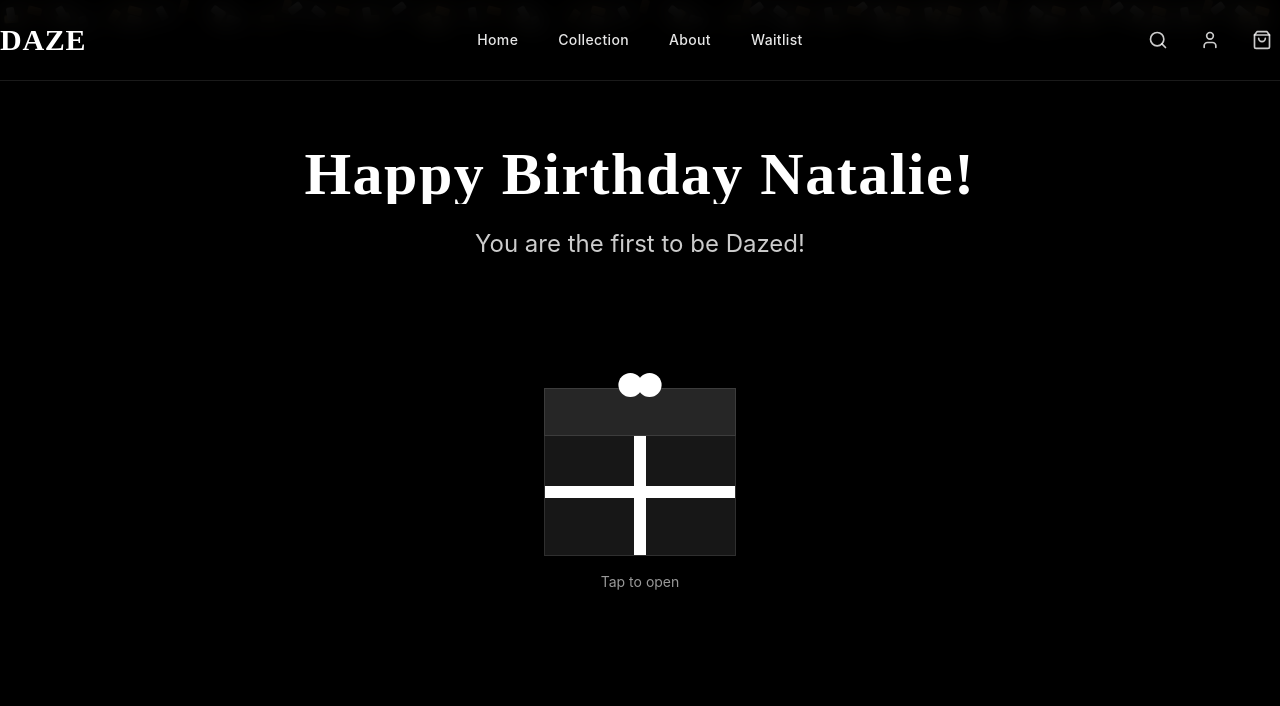
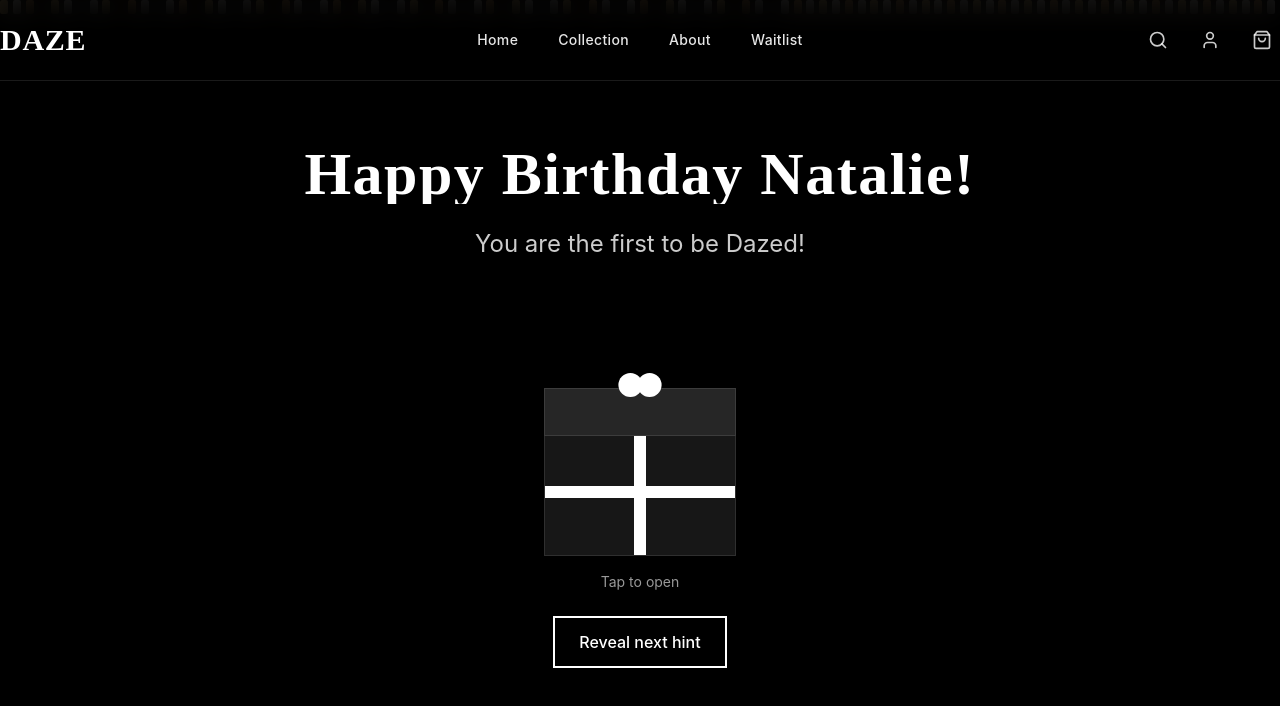
Before and after one commit to dingalanger/Daze-Perfumes, a Next.js app: page /natalie in a window 1280 px wide. Shown: the top 706 px of the page. Built offline with nearby package versions, Linux system fonts and the light colour scheme.

Commit message:
feat(secret): confetti burst with gravity on box click + 'Reveal next hint' button; copy tweaks on product toast; lighten gold contrast

```diff
--- a/components/Confetti.tsx
+++ b/components/Confetti.tsx
@@ -17,7 +17,7 @@ export default function Confetti({ fullScreen = false, density = 48, variant = '
     const color = COLORS[index % COLORS.length]
     const leftPercent = (index * 97) % 100
     const baseDelay = (index % 12) * 0.15
-    const baseDuration = 3 + (index % 6) * 0.4
+    const baseDuration = 2.2 + (index % 6) * 0.35
     const adjustedDuration = Math.max(1.2, baseDuration / Math.max(0.25, speed))
     const driftPx = (index % 2 === 0 ? 1 : -1) * (10 + (index % 10))
 
@@ -36,6 +36,9 @@ export default function Confetti({ fullScreen = false, density = 48, variant = '
 
   return (
     <div className={containerClass} aria-hidden>
+      <style jsx>{`
+        @keyframes confettiFallOnce { 0% { transform: translate3d(0,-10%,0) rotate(0deg); opacity: 0 } 10%{opacity:1} 100% { transform: translate3d(var(--drift,0px), 120%, 0) rotate(360deg); opacity: 0 } }
+      `}</style>
       {pieces.map((p, i) => (
         <span
           key={i}
@@ -46,6 +49,7 @@ export default function Confetti({ fullScreen = false, density = 48, variant = '
             ['--duration' as any]: p.duration as any,
             ['--delay' as any]: p.delay as any,
             ['--drift' as any]: p.drift as any,
+            animation: `confettiFallOnce var(--duration) linear var(--delay) 1`,
           }}
         />
       ))}
--- a/components/GiftReveal.tsx
+++ b/components/GiftReveal.tsx
@@ -6,12 +6,15 @@ import Confetti from './Confetti'
 export default function GiftReveal() {
   const [isOpen, setIsOpen] = useState(false)
   const [burst, setBurst] = useState(0)
+  const [showHint, setShowHint] = useState(false)
 
   const handleClick = () => {
     if (!isOpen) {
       setIsOpen(true)
-      // trigger confetti burst
+      // trigger confetti burst briefly
       setTimeout(() => setBurst((b) => b + 1), 50)
+      // auto-stop after ~2.5s by toggling isOpen remains true but Confetti key changes only once
+      setTimeout(() => setBurst((b) => b + 1), 2500)
     } else {
       setIsOpen(false)
     }
@@ -19,8 +22,8 @@ export default function GiftReveal() {
 
   return (
     <div className="relative flex flex-col items-center justify-center mt-10">
-      {/* Confetti appears only when opened; use burst key to restart */}
-      {isOpen && <Confetti key={burst} fullScreen density={96} speed={1.8} variant="background" />}
+      {/* Confetti: full-screen, gravity-driven via CSS; remount with key to restart and disappear */}
+      {isOpen && <Confetti key={burst} fullScreen density={120} speed={1.2} variant="overlay" />}
 
       <button
         onClick={handleClick}
@@ -53,6 +56,19 @@ export default function GiftReveal() {
           {isOpen ? 'Click to close' : 'Tap to open'}
         </div>
       </button>
+
+      <button
+        onClick={() => setShowHint(true)}
+        className="mt-6 btn-outline-light"
+      >
+        Reveal next hint
+      </button>
+
+      {showHint && (
+        <p className="mt-4 text-white/80 text-center max-w-2xl">
+          Congrats on finding this! your gift is located behind an australian animal near the one who makes your dreams come true
+        </p>
+      )}
     </div>
   )
 }
```
